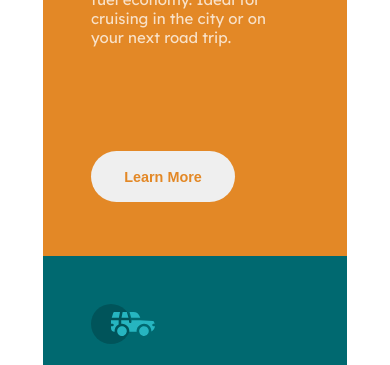
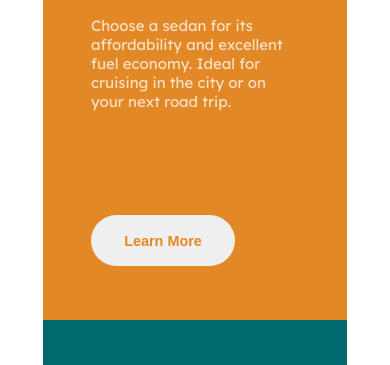
Before and after one commit to psalmuelle/3-column-preview-card-component-main, a plain HTML site: page index.html in a window 390 px wide. Shown: the part 248-613 px from the top of the page. Drawn offline with Linux system fonts and the light colour scheme.

Commit message:
Update style.css

```diff
--- a/style.css
+++ b/style.css
@@ -17,7 +17,7 @@
 }
 body{
     width: 100vw;
-    height: 100%;
+    height: 100vh;
     display: flex;
     justify-content: center;
     align-items: center;
@@ -97,6 +97,11 @@ color: var(--very-dark-cyan);
 }
 
 @media screen and (max-width:607px) {
+    body{
+     height:100%;
+padding-top: 4rem;
+padding-top: 4rem;
+     }
     .sedans{
 
         border-radius: 0.5rem 0.5rem 0 0;
```
